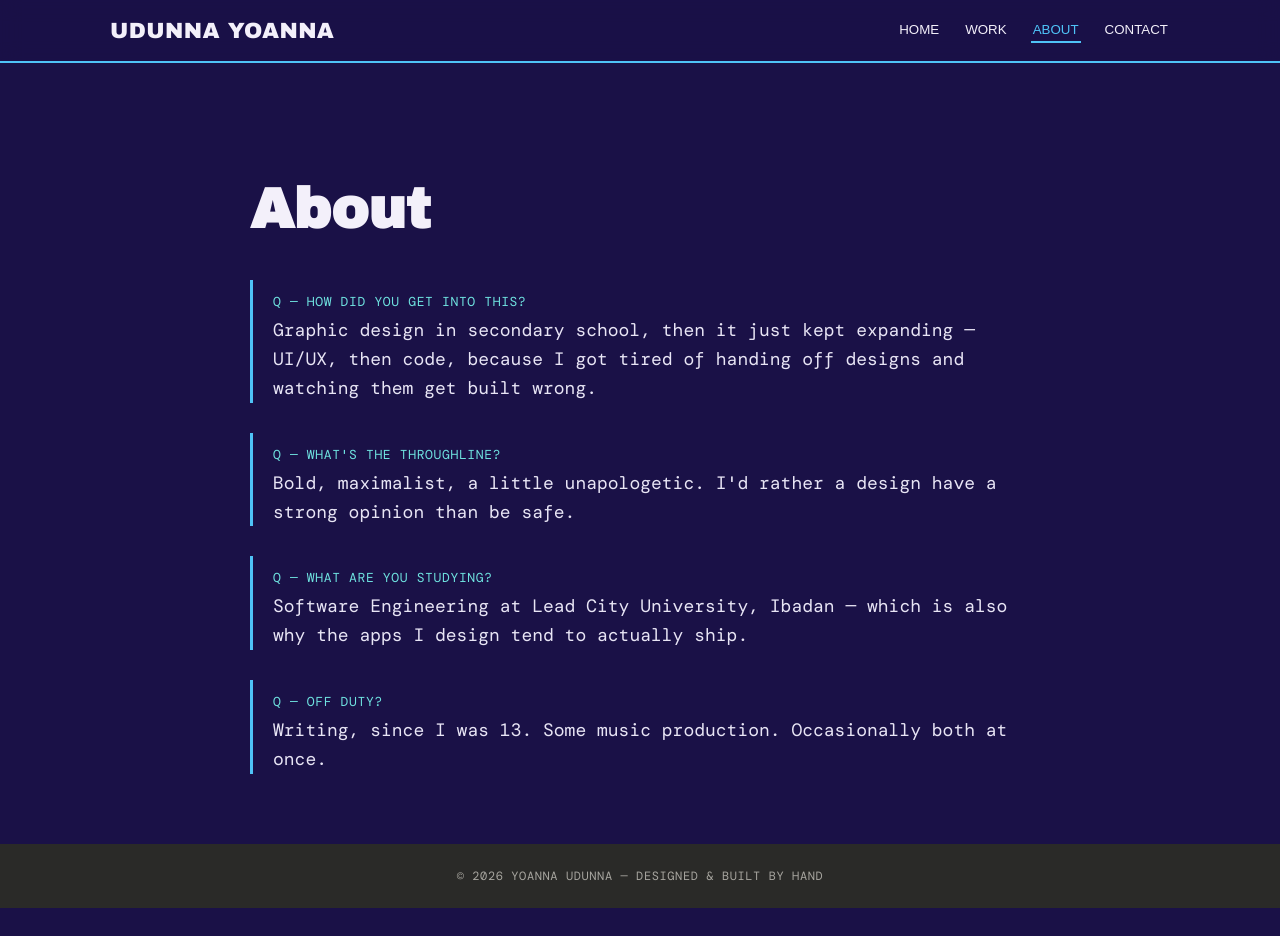
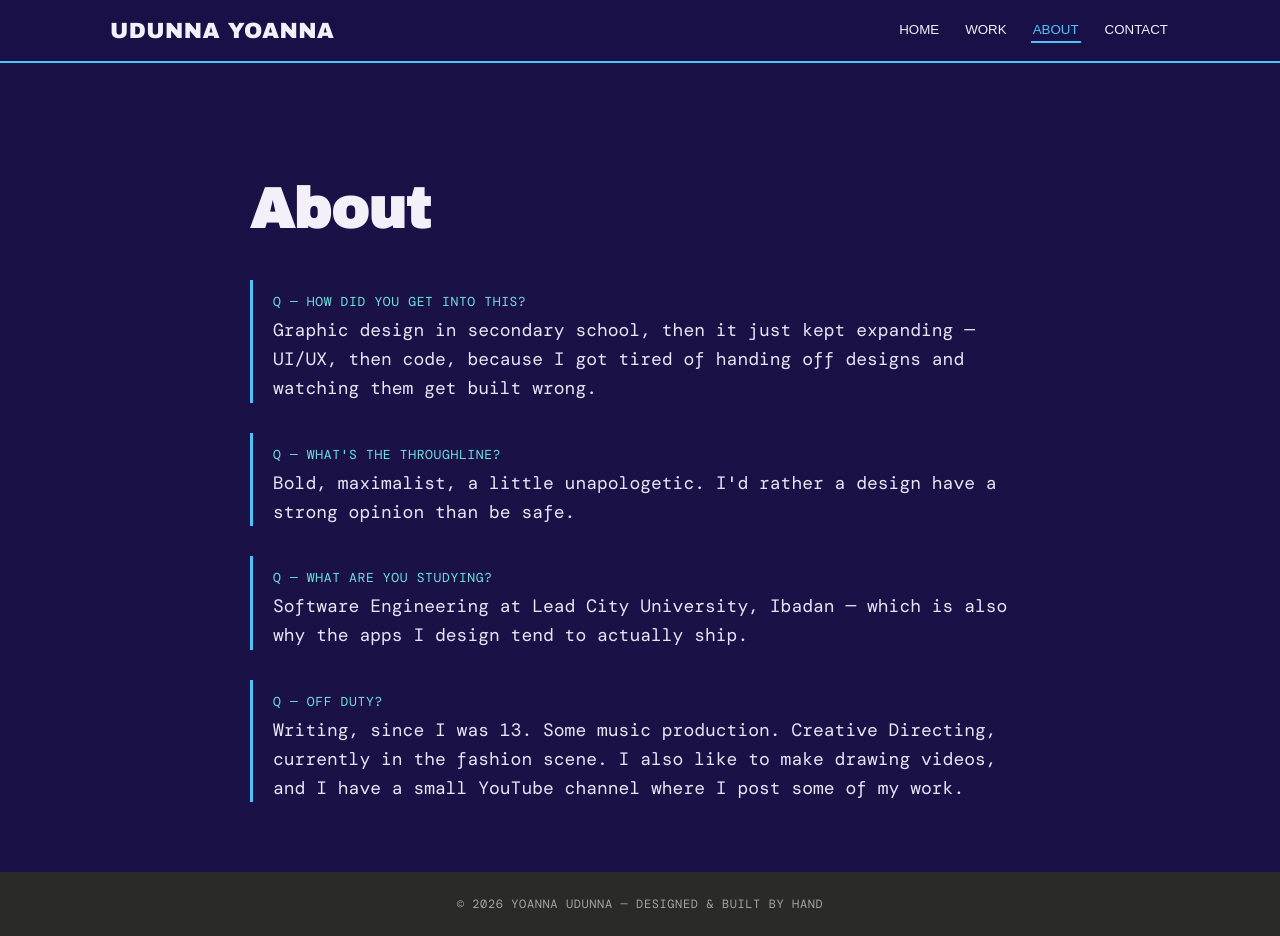
Before and after one commit to That-gurl-rayne/Portfolio-Website, a React (Vite) app: page / in a window 1280 px wide. Both pictures are taken after a click on the button "ABOUT". Before the commit the page ends 908 px from the top, so only its background shows below. Built offline with nearby package versions, Linux system fonts and the light colour scheme; a web font is replaced by a local one.

Commit message:
Update About section and project link for accuracy and detail

```diff
--- a/src/components/About.jsx
+++ b/src/components/About.jsx
@@ -15,7 +15,7 @@ const QA = [
   },
   {
     q: "Off duty?",
-    a: "Writing, since I was 13. Some music production. Occasionally both at once.",
+    a: "Writing, since I was 13. Some music production. Creative Directing, currently in the fashion scene. I also like to make  drawing videos, and I have a small YouTube channel where I post some of my work.",
   },
 ];
 
--- a/src/data.js
+++ b/src/data.js
@@ -61,7 +61,7 @@ export const PROJECTS = [
     blurb: "PEN is a creative design tool brand built around the idea of freedom of expression- UI/UX design, Prototyping.",
     tools: ["Figma"],
     grad: `linear-gradient(135deg, ${COLORS.ink}, ${COLORS.blue})`,
-    link: "https://drive.google.com/drive/folders/1UIqJdOGJVhbV6NgRRlMbTSMTmEB7c5u6?usp=drive_link",
+    link: "https://drive.google.com/drive/folders/14tWItWjulqdY8T_SRBlHcU-CS6YeXJmt?usp=drive_link",
     image: "/covers/Pen.png",
   },
    {
```
